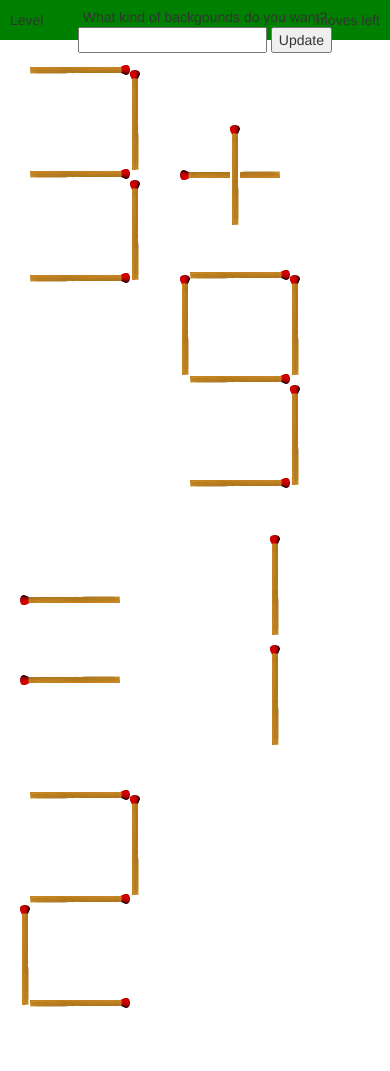
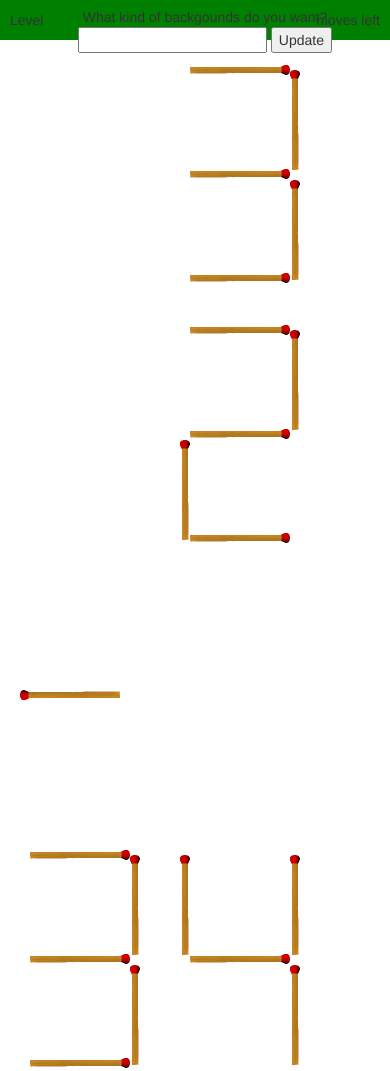
Before and after one commit to DPros/hello-containers-20170606101633660, a plain HTML site: page index.html in a window 390 px wide. Shown: the top 1071 px of the page. Drawn offline with nearby package versions, Linux system fonts and the light colour scheme.

Commit message:
kinda ready

```diff
--- a/index.html
+++ b/index.html
@@ -6,6 +6,7 @@
         <script src="https://ajax.googleapis.com/ajax/libs/jquery/1.12.2/jquery.min.js"></script>
         <script src="jquery-ui.min.js"></script>
         <script src="match.js"></script>
+        <script src="game.js">s</script>
     </head>
     <body>
         <div id="header">
@@ -20,7 +21,7 @@
         <div id="content">
 
         </div>
-        <div class="digit etalon">
+        <div class="digit etalon" matches="0">
             <div class="left">
                 <div position='6' class="top droparea"></div>
                 <div position='5' class="bottom droparea"></div>
--- a/match.js
+++ b/match.js
@@ -11,6 +11,7 @@ var draggableOptions = {
 }
 
 var byteMapping = [119, 3, 62, 31, 75, 93, 125, 19, 127, 95];
+var matchCount = [6, 2, 5, 5, 4, 5, 6, 3, 7, 6];
 
 var displayMapping = [
     {
@@ -87,9 +88,9 @@ function stopDrag(match){
 
 function drop(event, match, droparea){
     var parent = $(match.draggable.context.parentNode);
+    droparea.append(parent.find('img').removeAttr('style').clone());
     parent.toggleClass('match droparea').droppable(droppableOptions).empty();
-match.draggable.removeAttr('style');
- droparea.droppable("destroy").toggleClass('match droparea').append(match.draggable);
+    droparea.droppable("destroy").toggleClass('match droparea').find('img').draggable(draggableOptions);
     recalculate(parent, droparea);
 }
 
@@ -104,9 +105,18 @@ function recalculate(source, target){
     var n2=0;
     var current = 0;
     var counter = 0;
+    var mistake = false;
     $('#content > div').each(function(){
+        if(mistake)return;
         if($(this).hasClass('digit')){
-            if(!byteMapping.indexOf($(this).attr('matches')))return;
+            if($(this).attr('matches')==0)return;
+            if(byteMapping.indexOf(parseInt($(this).attr('matches')))<0){
+                console.log($(this).attr('matches'));
+                console.log(byteMapping.indexOf($(this).attr('matches')));
+                console.log('mistake');
+                mistake = true;
+                return;
+            }
             current=current * 10 + byteMapping.indexOf(parseInt($(this).attr('matches')));
         }
         else if($(this).hasClass('sign')){
@@ -118,11 +128,23 @@ function recalculate(source, target){
             current = 0;
         }
     });
-    if('#content .plus'){
+    processEmptyDigits();
+    if(mistake)return;
+    console.log(n1 + " " + n2 + " " + current);
+    if($('#content .plus').length==1){
         if(current == n1 + n2)success();
     }else{
         if(current == n1 - n2)success();
     }
+}
+
+function processEmptyDigits(){
+    $('.digit[matches="0"]').each(function(){
+        if($(this).next().attr('matches')=="0")$(this).remove();
+    });
+    if($('.digit:first').attr('matches')!="0")$('#content').prepend($('.digit.etalon').clone().removeClass('etalon'));
+    if($('.plus, .minus').next().attr('matches')!="0")$('.plus, .minus').after($('.digit.etalon').clone().removeClass('etalon'));
+    if($('.equals').next().attr('matches')!="0")$('.equals').after($('.digit.etalon').clone().removeClass('etalon'));
 }
 
 function success(){
@@ -130,7 +152,7 @@ function success(){
 }
 
 function digit(d){
-    var res = [];
+    var res = [digit = $('.digit.etalon').clone().removeClass('etalon')];
     d=""+d;
     var counter=0;
     while(counter<d.length){
@@ -155,7 +177,8 @@ function sign(sign){
     res.removeClass('etalon');
     if(sign){
         res.find('.vertical').append("<img src='matchv.png'/>").toggleClass('droparea match');
-    }
+        res.addClass('plus');
+    }else res.addClass('minus');
     return res;
 }
 
@@ -165,20 +188,84 @@ function equalsSign(){
     return equals;
 }
 
-function generate(){
+function generate(numberLimit){
+    var level={};
     var equation = [];
     var sign = Math.floor((Math.random() * 2));
     equation[1] = sign;
     if(sign){
-        equation[0] = Math.floor((Math.random() * 9)+1);
-        equation[2] = Math.floor((Math.random() * 9)+1);
+        equation[0] = Math.floor((Math.random() * numberLimit)+1);
+        equation[2] = Math.floor((Math.random() * numberLimit)+1);
         equation[3] = equation[0] + equation[2];
     }else{
-        equation[2] = Math.floor((Math.random() * 9)+1);
-        equation[3] = Math.floor((Math.random() * 9)+1);
+        equation[2] = Math.floor((Math.random() * numberLimit)+1);
+        equation[3] = Math.floor((Math.random() * numberLimit)+1);
         equation[0] = equation[2] + equation[3];
     }
-    return equation;
+    level.equation = equation;
+    level.task = shuffle(equation);
+    return level;
+}
+
+function shuffle(equation, count){
+    if(count==100)return;
+    var task = [];
+    task[0] = task[2] = task[3] = 0;
+    var matches = matchesNeeded(equation[0]);
+    if(equation[1])++matches;
+    matches += matchesNeeded(equation[2]);
+    matches += matchesNeeded(equation[3]);
+//    console.log(matches);
+    while(matches>0){
+                console.log(matches);
+                console.log(task);
+        switch(matches){
+            case 1:
+                task[1] = 1;
+                matches=0;
+                break;
+            case 2:
+                var position = getPosition(task);
+                task[position] = task[position] * 10 + 1;
+                matches=0;
+                break;
+            case 3:
+                var position = getPosition(task);
+                task[position] = task[position] * 10 + 7;
+                matches=0;
+                break;
+            default:
+                var randomDigit = Math.floor(Math.random() * 9);
+                while(matchCount[randomDigit] > matches) randomDigit = Math.floor(Math.random() * 9);
+                var position = getPosition(task);
+                task[position] = task[position] * 10 + randomDigit;
+                matches-=matchCount[randomDigit];
+        }
+    }
+        if(task[2]==0||task[3]==0) return shuffle(equation);
+        return task;
+}
+
+function getPosition(task){
+    var pos =  (!task[0]) ? 0 : ((!task[2]) ? 2 : ((!task[3]) ? 3 : randomPositionInEquation()));
+//    console.log(pos);
+    return pos;
+}
+
+function randomPositionInEquation(){
+    var res = Math.floor(Math.random()*2 + 1);
+    if(res==1)res=0;
+    console.log("pos "+res);
+    return res;
+}
+
+function matchesNeeded(number){
+    var res=0;
+    if(number>9){
+        res+=matchesNeeded(Math.floor(number/10));
+    }
+    res += matchCount[number%10];
+    return res;
 }
 
 function distance(a, b){
@@ -199,13 +286,16 @@ $( window ).load(function(){
    if(localStorage){
        if(!localStorage.getItem('background')){
            localStorage.setItem('background', 'fire')
+           Math.seedran
        }
-       getBackground(localStorage.getItem('background'));
+//       getBackground(localStorage.getItem('background'));
    }
-    var equation = generate();
-    console.log(equation);
+    var level = generate(20);
+    console.log(level);
     var content = $('#content');
-    content.append(digit(equation[0])).append(sign(equation[1])).append(digit(equation[2])).append(equalsSign()).append(digit(equation[3]));
+//    var variant = new Variant(4,4);
+//    console.log(variant);
+    content.append(digit(level.task[0])).append(sign(level.task[1])).append(digit(level.task[2])).append(equalsSign()).append(digit(level.task[3]));
     $('.match img').draggable(draggableOptions);
     $('.droparea').droppable(droppableOptions);
 //    for(var i=0;i<10;i++)body.append(digit(i));
--- /dev/null
+++ b/seedrandom.js
@@ -0,0 +1 @@
+!function(a,b,c,d,e,f,g,h,i){function j(a){var b,c=a.length,e=this,f=0,g=e.i=e.j=0,h=e.S=[];for(c||(a=[c++]);d>f;)h[f]=f++;for(f=0;d>f;f++)h[f]=h[g=s&g+a[f%c]+(b=h[f])],h[g]=b;(e.g=function(a){for(var b,c=0,f=e.i,g=e.j,h=e.S;a--;)b=h[f=s&f+1],c=c*d+h[s&(h[f]=h[g=s&g+b])+(h[g]=b)];return e.i=f,e.j=g,c})(d)}function k(a,b){var c,d=[],e=typeof a;if(b&&"object"==e)for(c in a)try{d.push(k(a[c],b-1))}catch(f){}return d.length?d:"string"==e?a:a+"\0"}function l(a,b){for(var c,d=a+"",e=0;e<d.length;)b[s&e]=s&(c^=19*b[s&e])+d.charCodeAt(e++);return n(b)}function m(c){try{return o?n(o.randomBytes(d)):(a.crypto.getRandomValues(c=new Uint8Array(d)),n(c))}catch(e){return[+new Date,a,(c=a.navigator)&&c.plugins,a.screen,n(b)]}}function n(a){return String.fromCharCode.apply(0,a)}var o,p=c.pow(d,e),q=c.pow(2,f),r=2*q,s=d-1,t=c["seed"+i]=function(a,f,g){var h=[];f=1==f?{entropy:!0}:f||{};var o=l(k(f.entropy?[a,n(b)]:null==a?m():a,3),h),s=new j(h);return l(n(s.S),b),(f.pass||g||function(a,b,d){return d?(c[i]=a,b):a})(function(){for(var a=s.g(e),b=p,c=0;q>a;)a=(a+c)*d,b*=d,c=s.g(1);for(;a>=r;)a/=2,b/=2,c>>>=1;return(a+c)/b},o,"global"in f?f.global:this==c)};if(l(c[i](),b),g&&g.exports){g.exports=t;try{o=require("crypto")}catch(u){}}else h&&h.amd&&h(function(){return t})}(this,[],Math,256,6,52,"object"==typeof module&&module,"function"==typeof define&&define,"random");
```
